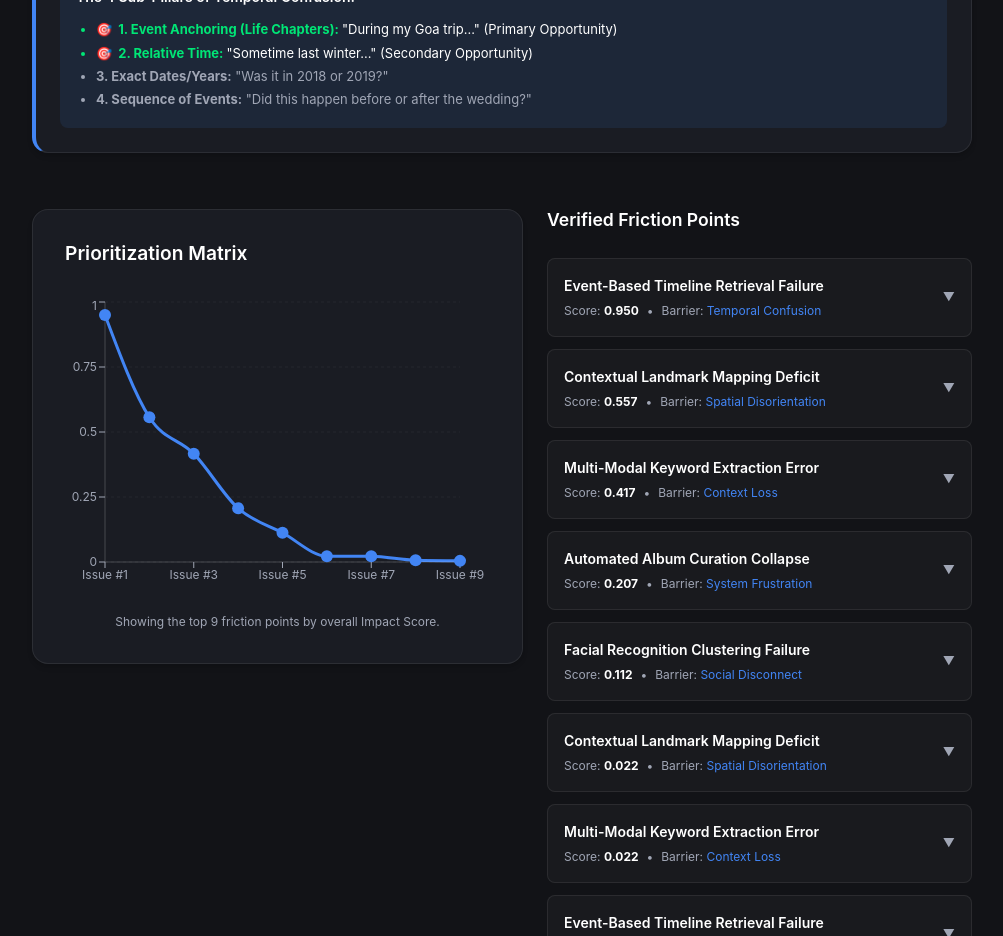
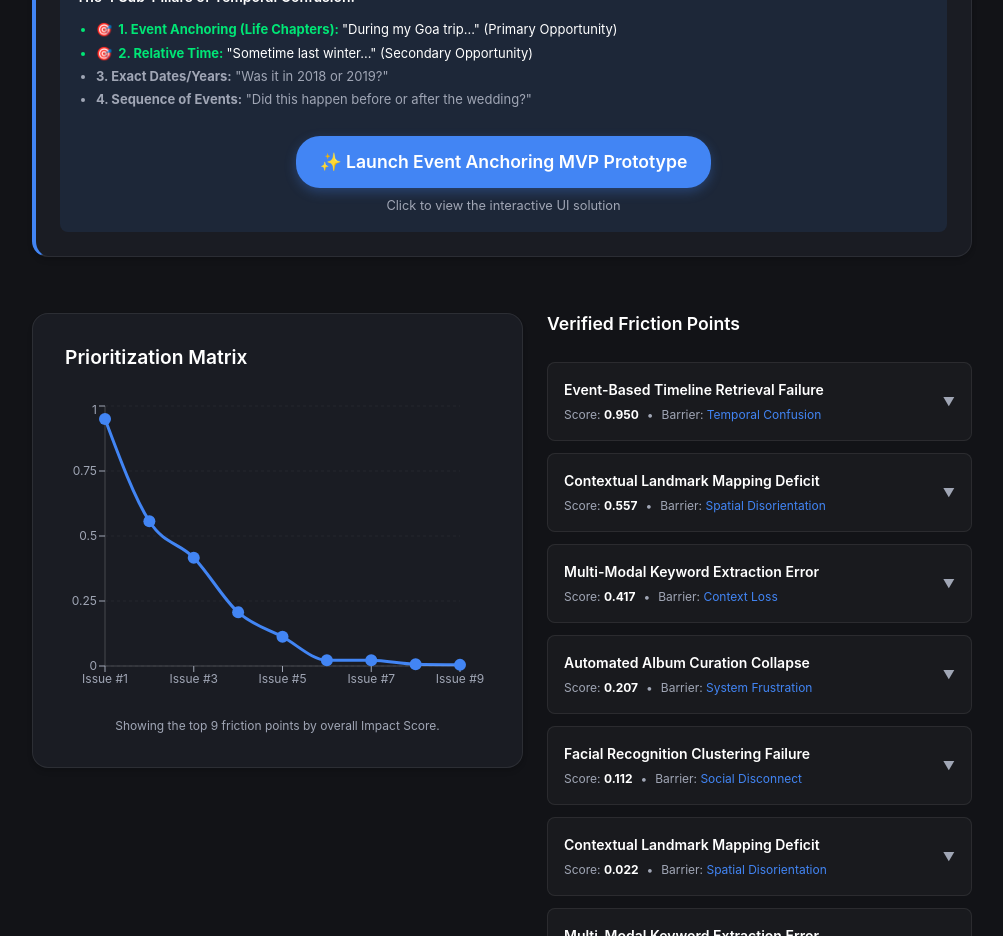
Before and after one commit to Aparana-tech/Google-photos-Project, a React (Vite) app in the folder frontend/: page / in a window 1280 px wide. Shown: the part 1220-2156 px from the top of the page, without its empty margins (268-1271 px from the left). Built offline with nearby package versions, Linux system fonts and the light colour scheme.

Commit message:
feat: add button to launch MVP prototype

```diff
--- a/frontend/src/views/Dashboard.jsx
+++ b/frontend/src/views/Dashboard.jsx
@@ -121,6 +121,29 @@ const Dashboard = () => {
                     </ul>
                   </div>
                 )}
+
+                <div style={{ marginTop: '24px', textAlign: 'center' }}>
+                  <a href="#" target="_blank" rel="noopener noreferrer" style={{
+                    display: 'inline-block',
+                    backgroundColor: 'var(--google-blue)',
+                    color: '#ffffff',
+                    padding: '12px 24px',
+                    borderRadius: '24px',
+                    textDecoration: 'none',
+                    fontWeight: '600',
+                    fontSize: '1.1rem',
+                    boxShadow: '0 4px 12px rgba(66, 133, 244, 0.3)',
+                    transition: 'transform 0.2s'
+                  }}
+                  onMouseOver={(e) => e.currentTarget.style.transform = 'scale(1.05)'}
+                  onMouseOut={(e) => e.currentTarget.style.transform = 'scale(1)'}
+                  >
+                    ✨ Launch Event Anchoring MVP Prototype
+                  </a>
+                  <p style={{ fontSize: '0.8rem', color: 'var(--text-secondary)', marginTop: '8px' }}>
+                    Click to view the interactive UI solution
+                  </p>
+                </div>
               </div>
             </div>
           )}
```
